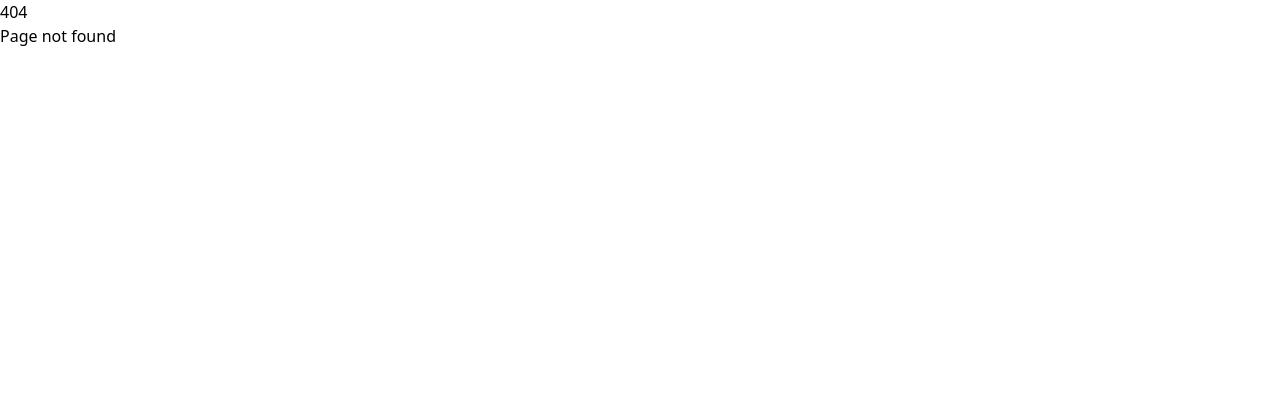
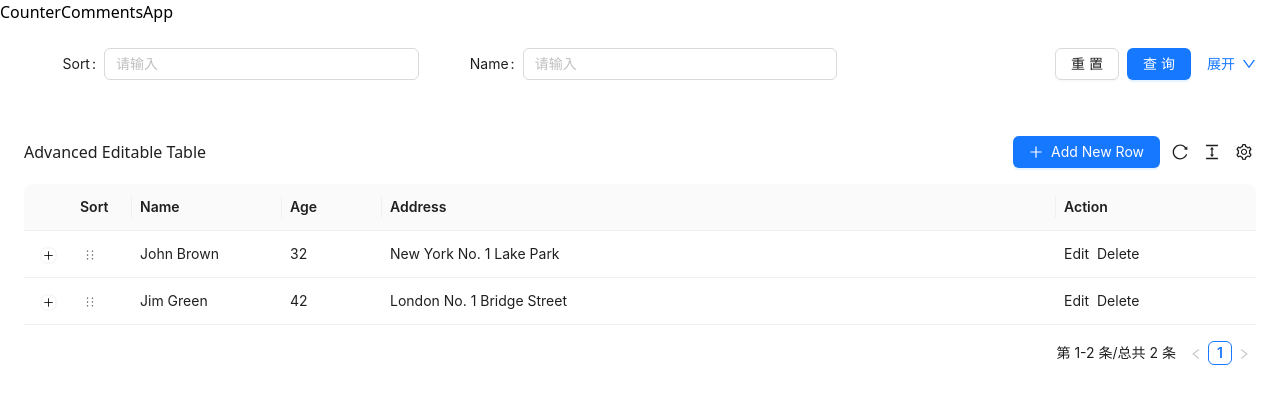
Before and after one commit to wiperi/Amadine-Frontend, a React (Create React App) app: page /nav/at in a window 1280 px wide. Before the commit this address had no page. Shown: the top 404 px of the page. Built offline with nearby package versions, Linux system fonts and the light colour scheme.

Commit message:
before try to change col property

```diff
--- /dev/null
+++ b/src/pages/AdvancedTable.tsx
@@ -0,0 +1,159 @@
+import React, { useState } from 'react';
+import {
+  Button,
+  Input,
+  InputNumber,
+  Popconfirm,
+  Space,
+  message,
+  Typography,
+} from 'antd';
+import {
+  DragSortTable,
+  ProColumns,
+  EditableProTable,
+} from '@ant-design/pro-components';
+import { PlusOutlined, MenuOutlined } from '@ant-design/icons';
+
+interface TableItem {
+  id: string;
+  name: string;
+  age: number;
+  address: string;
+  description: string;
+}
+
+const AdvancedTable: React.FC = () => {
+  const [editableKeys, setEditableRowKeys] = useState<React.Key[]>([]);
+  const [dataSource, setDataSource] = useState<TableItem[]>([
+    {
+      id: '1',
+      name: 'John Brown',
+      age: 32,
+      address: 'New York No. 1 Lake Park',
+      description: 'My name is John Brown, I am 32 years old, living in New York No. 1 Lake Park.',
+    },
+    {
+      id: '2',
+      name: 'Jim Green',
+      age: 42,
+      address: 'London No. 1 Bridge Street',
+      description: 'My name is Jim Green, I am 42 years old, living in London No. 1 Bridge Street.',
+    },
+  ]);
+
+  const columns: ProColumns<TableItem>[] = [
+    {
+      title: 'Sort',
+      dataIndex: 'sort',
+      width: 60,
+      className: 'drag-visible',
+      editable: false,
+    },
+    {
+      title: 'Name',
+      dataIndex: 'name',
+      width: 150,
+      formItemProps: {
+        rules: [{ required: true, message: 'Name is required' }],
+      },
+    },
+    {
+      title: 'Age',
+      dataIndex: 'age',
+      width: 100,
+      formItemProps: {
+        rules: [{ required: true, message: 'Age is required' }],
+      },
+      renderFormItem: () => <InputNumber min={1} max={120} />,
+    },
+    {
+      title: 'Address',
+      dataIndex: 'address',
+      formItemProps: {
+        rules: [{ required: true, message: 'Address is required' }],
+      },
+    },
+    {
+      title: 'Action',
+      valueType: 'option',
+      width: 200,
+      render: (_, record, __, action) => [
+        <a
+          key="editable"
+          onClick={() => {
+            action?.startEditable?.(record.id);
+          }}
+        >
+          Edit
+        </a>,
+        <Popconfirm
+          key="delete"
+          title="Are you sure to delete this record?"
+          onConfirm={() => {
+            setDataSource(dataSource.filter((item) => item.id !== record.id));
+            message.success('Deleted successfully');
+          }}
+        >
+          <a>Delete</a>
+        </Popconfirm>,
+      ],
+    },
+  ];
+
+  const handleDragSortEnd = (beforeIndex: number, afterIndex: number, newDataSource: any) => {
+    console.log('排序后的数据', newDataSource);
+    setDataSource(newDataSource);
+    message.success('修改列表排序成功');
+  };
+
+  return (
+    <DragSortTable<TableItem>
+      headerTitle="Advanced Editable Table"
+      columns={columns}
+      rowKey="id"
+      dataSource={dataSource}
+      onChange={setDataSource as any}
+      dragSortKey="sort"
+      onDragSortEnd={handleDragSortEnd}
+      expandable={{
+        expandedRowRender: (record) => (
+          <Typography.Paragraph>{record.description}</Typography.Paragraph>
+        ),
+      }}
+      editable={{
+        type: 'multiple',
+        editableKeys,
+        onSave: async (rowKey, data, row) => {
+          console.log(rowKey, data, row);
+          // Here you would typically make an API call to save the data
+          message.success('Saved successfully');
+        },
+        onChange: setEditableRowKeys,
+      }}
+      toolBarRender={() => [
+        <Button
+          type="primary"
+          key="add"
+          onClick={() => {
+            const newId = (parseInt(dataSource[dataSource.length - 1]?.id || '0') + 1).toString();
+            const newRow: TableItem = {
+              id: newId,
+              name: `New Person ${newId}`,
+              age: 25,
+              address: 'Click to edit',
+              description: 'New person description',
+            };
+            setDataSource([...dataSource, newRow]);
+            setEditableRowKeys([...editableKeys, newId]);
+          }}
+          icon={<PlusOutlined />}
+        >
+          Add New Row
+        </Button>,
+      ]}
+    />
+  );
+};
+
+export default AdvancedTable;
--- a/src/pages/Quiz.tsx
+++ b/src/pages/Quiz.tsx
@@ -9,6 +9,8 @@ import {
   Divider,
   FlexProps,
   Form,
+  Input,
+  InputNumber,
   Layout,
   message,
   Modal,
@@ -118,28 +120,62 @@ const Quiz: React.FC = () => {
     },
   ];
 
+
+  interface DataType {
+    key: string;
+    name: string;
+    age: number;
+    address: string;
+  }
+
+
+  interface EditableCellProps extends React.HTMLAttributes<HTMLElement> {
+    editing: boolean;
+    dataIndex: string;
+    title: any;
+    inputType: 'number' | 'text';
+    record: DataType;
+    index: number;
+  }
+
+  const EditableCell: React.FC<React.PropsWithChildren<EditableCellProps>> = ({
+    editing,
+    dataIndex,
+    title,
+    inputType,
+    record,
+    index,
+    children,
+    ...restProps
+  }) => {
+    const inputNode = inputType === 'number' ? <InputNumber /> : <Input />;
+
+    return (
+      <td {...restProps}>
+        {editing ? (
+          <Form.Item
+            name={dataIndex}
+            style={{ margin: 0 }}
+            rules={[
+              {
+                required: true,
+                message: `Please Input ${title}!`,
+              },
+            ]}
+          >
+            {inputNode}
+          </Form.Item>
+        ) : (
+          children
+        )}
+      </td>
+    );
+  };
+
   const data = [
     {
       key: 'key1',
       questionName: "John Brown",
-      numOfAnswers: 3,
-      actions: <Button>Edit</Button>,
-    },
-    {
-      key: 'key2',
-      questionName: 'Jim Green',
-      numOfAnswers: 3,
-      actions: (
-        <Collapse>
-          <Collapse.Panel header="Actions" key="1">
-            <Button>Edit</Button>
-          </Collapse.Panel>
-        </Collapse>
-      ),
-    },
-    {
-      key: 'key3',
-      questionName: 'Joe Black',
       numOfAnswers: 3,
       actions: <Button>Edit</Button>,
     },
@@ -257,6 +293,11 @@ const Quiz: React.FC = () => {
           search={false}
           pagination={false}
           dataSource={dataSource}
+          components={{
+            body: {
+              cell: EditableCell,
+            },
+          }}
           dragSortKey="sort"
           onDragSortEnd={handleDragSortEnd}
           options={{
```
Also changed, not shown: src/pages/EditableTable.tsx (+17 -2 lines), src/router.tsx (+8 -2 lines), tt.html (added, +15 -0 lines), tt.ts (added, +42 -0 lines), src/pages/DSETable.tsx (added), 1 other file (tests, documents, lock files or other folders).
